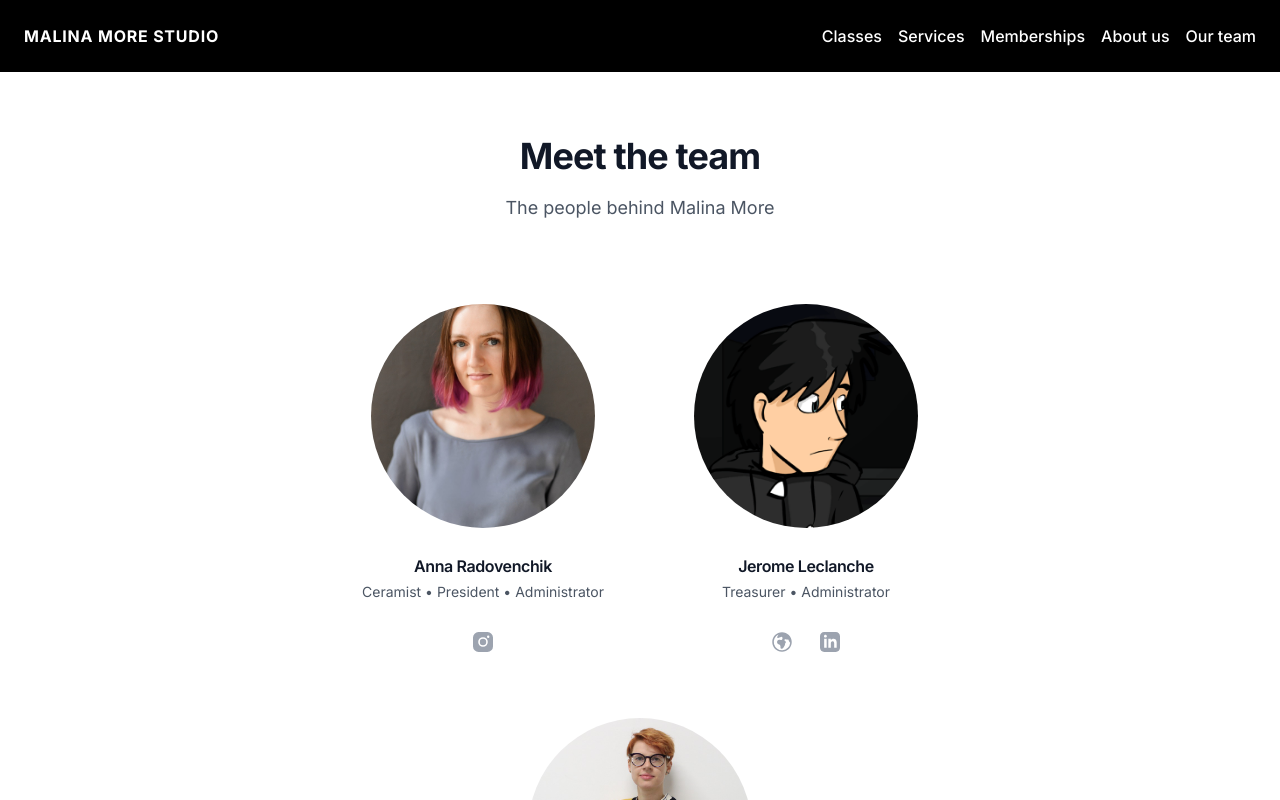
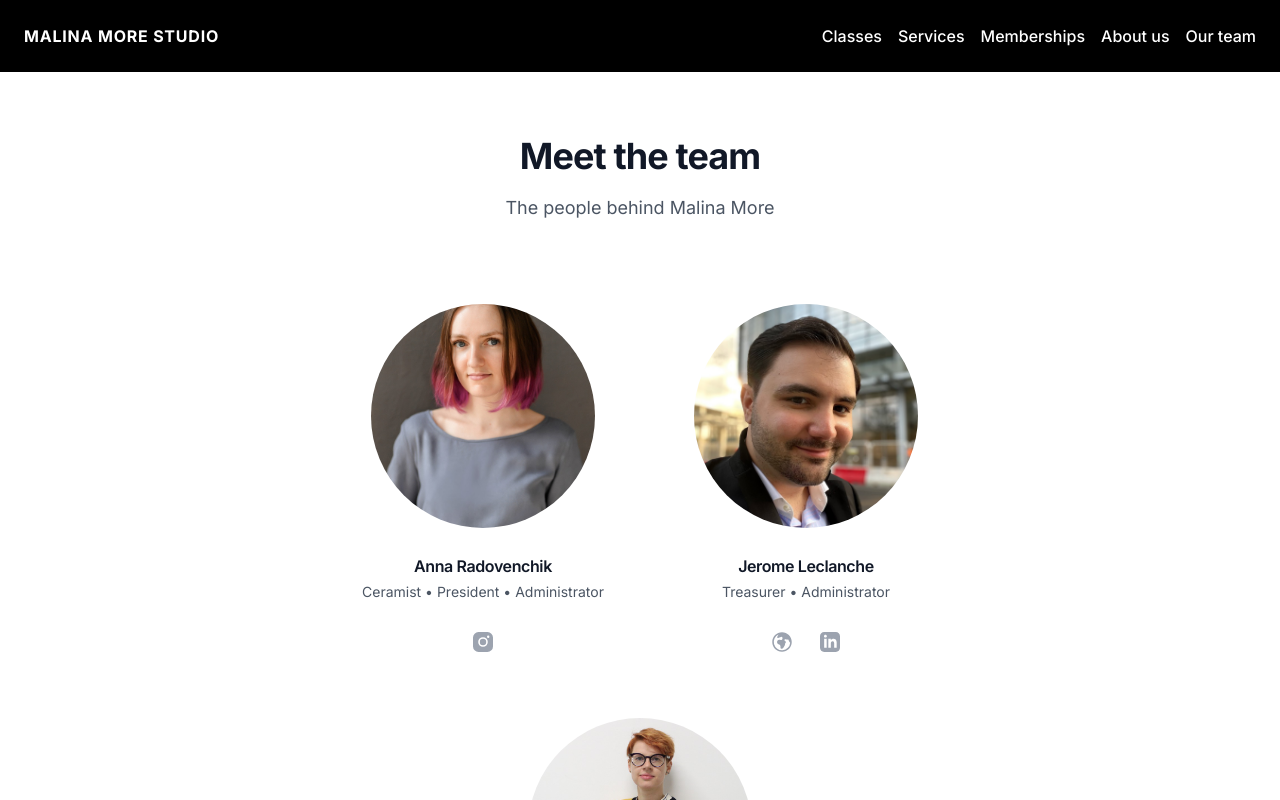
Before and after one commit to jleclanche/malinamore.studio, a Next.js app: page /about/team in a window 1280 px wide. Shown: the top 800 px of the page. Built offline with nearby package versions, Linux system fonts and the light colour scheme.

Commit message:
Update avatar

```diff
--- a/app/about/team/page.tsx
+++ b/app/about/team/page.tsx
@@ -13,7 +13,7 @@ const people = [
 	{
 		name: "Jerome Leclanche",
 		role: "Treasurer • Administrator",
-		image: "/images/team/jerome.png",
+		image: "/images/team/jerome.jpg",
 		website: "https://leclan.ch",
 		linkedin: "https://www.linkedin.com/in/jleclanche",
 	},
```
Also changed, not shown: public/images/team/jerome.jpg (added), public/images/team/jerome.png (deleted).
